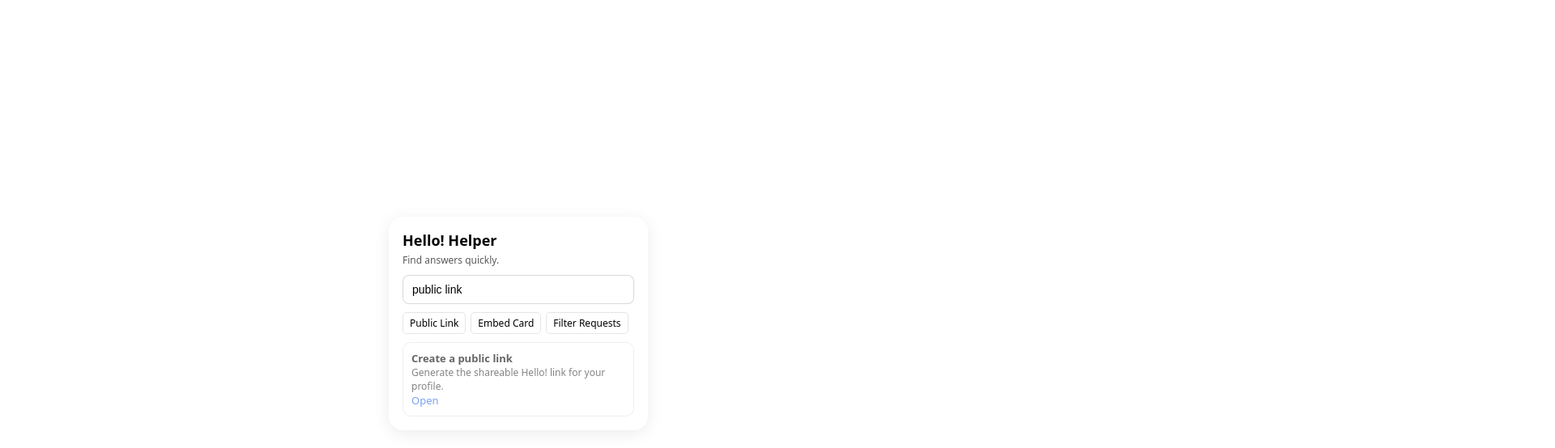
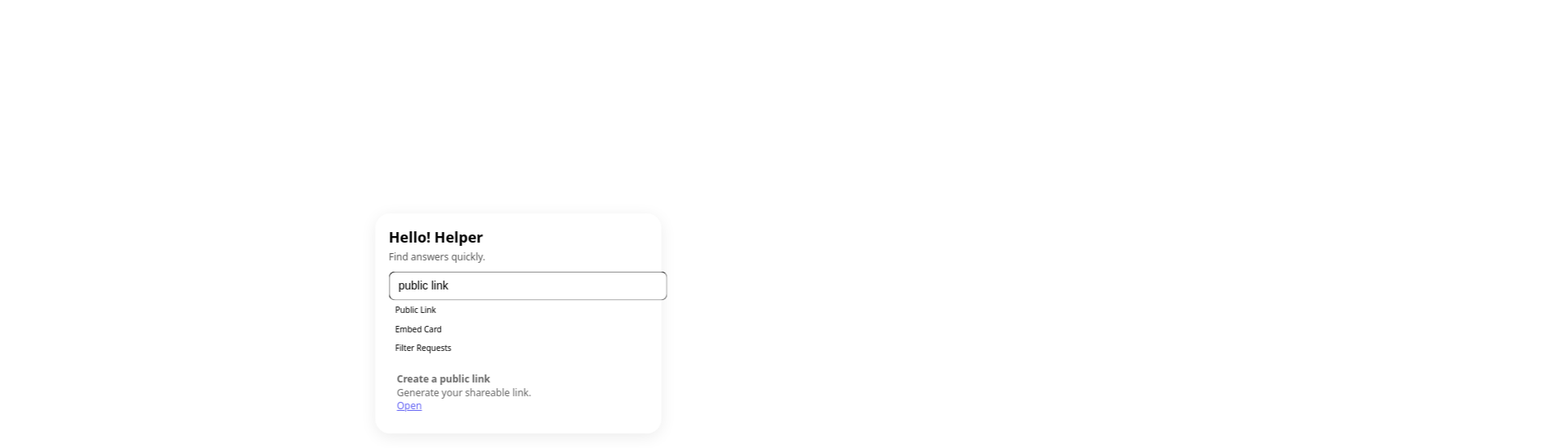
Before and after one commit to Socialeap/hello-helper, a plain HTML site: page index.html in a window 1280 px wide. Both pictures are taken after a click on the element "Public Link". Shown: the top 554 px of the page at 81% size, 1920 px wide, since content can reach past the window. Drawn offline with Linux system fonts and the light colour scheme.

Commit message:
Refactor styles and improve search functionality
Updated styles for improved layout and scaling. Enhanced search functionality and adjusted event handling for better user experience.

```diff
--- a/index.html
+++ b/index.html
@@ -6,7 +6,13 @@
 <title>Hello! Helper</title>
 
 <style>
-  * { box-sizing: border-box; }
+  /* HiDPI crisp rendering trick */
+  html {
+    transform: scale(0.5);          /* scale UI down, not iframe */
+    transform-origin: top left;
+    width: 200%;                     /* 2x internal render resolution */
+    height: 200%;
+  }
 
   body {
     font-family: system-ui, sans-serif;
@@ -16,79 +22,28 @@
     display: flex;
     align-items: center;
     justify-content: center;
-    height: 100vh;
+    height: 200vh; /* matches scaling */
   }
 
   .card {
-    width: 320px;  /* IMPORTANT: small on purpose → prevents blurring */
+    width: 640px; /* rendered at 2x */
     background: rgba(255,255,255,0.42);
     backdrop-filter: blur(14px) saturate(180%);
     -webkit-backdrop-filter: blur(14px) saturate(180%);
-    border-radius: 18px;
-    padding: 16px;
+    border-radius: 36px;
+    padding: 32px;
     border: 1px solid rgba(255,255,255,0.35);
-    box-shadow: 0 4px 20px rgba(0,0,0,0.08);
+    box-shadow: 0 8px 40px rgba(0,0,0,0.08);
   }
 
-  .title {
-    font-size: 18px;
-    font-weight: 600;
-    margin-bottom: 4px;
-  }
+  .title { font-size: 36px; font-weight: 600; margin-bottom: 8px; }
+  .subtitle { font-size: 24px; opacity: .65; margin-bottom: 20px; }
+  input { width:100%; padding:18px 22px; border-radius:16px; font-size: 28px; }
+  .chip { font-size:20px; padding:10px 16px; border-radius:10px; cursor:pointer; }
+  .result { font-size: 24px; padding:20px; border-radius:18px; }
+  .empty { font-size: 22px; opacity:.6; margin-top:16px; }
 
-  .subtitle {
-    font-size: 12px;
-    opacity: .65;
-    margin-bottom: 10px;
-  }
-
-  input {
-    width: 100%;
-    padding: 9px 11px;
-    border-radius: 8px;
-    border: 1px solid rgba(0,0,0,0.15);
-    background: rgba(255,255,255,0.85);
-    font-size: 14px;
-    outline: none;
-  }
-
-  .suggestions {
-    display: flex;
-    flex-wrap: wrap;
-    gap: 6px;
-    margin: 10px 0;
-  }
-
-  .chip {
-    background: rgba(255,255,255,0.65);
-    border: 1px solid rgba(0,0,0,0.1);
-    padding: 4px 8px;
-    border-radius: 5px;
-    font-size: 12px;
-    cursor: pointer;
-  }
-
-  .result {
-    margin-top: 8px;
-    padding: 10px;
-    border-radius: 10px;
-    border: 1px solid rgba(0,0,0,0.1);
-    background: rgba(255,255,255,0.75);
-    font-size: 13px;
-  }
-
-  .result-desc {
-    font-size: 12px;
-    opacity: 0.8;
-  }
-
-  a { color:#2563eb; text-decoration:none; }
-
-  .empty {
-    font-size: 12px;
-    opacity: .6;
-    margin-top: 8px;
-  }
+  /* (Same search logic and JS below ) */
 </style>
 </head>
 
@@ -102,7 +57,7 @@
   <div class="suggestions">
     <div class="chip" data-q="public link">Public Link</div>
     <div class="chip" data-q="embed card">Embed Card</div>
-    <div class="chip" data-q="filter">Filter Requests</div>
+    <div class="chip" data-q="filter requests">Filter Requests</div>
   </div>
 
   <div id="results" class="empty">Start typing or tap a suggestion.</div>
@@ -110,66 +65,42 @@
 
 <script>
 const knowledgeIndex = [
-  {
-    title: "Create a public link",
-    url: "#",
-    desc: "Generate the shareable Hello! link for your profile.",
-    tags: ["public", "link", "profile", "url"]
-  },
-  {
-    title: "Embed your Signature Card",
-    url: "#",
-    desc: "Add your card to any website using iframe or HTML.",
-    tags: ["embed", "iframe", "html", "card"]
-  },
-  {
-    title: "Filter LinkUp requests",
-    url: "#",
-    desc: "Learn how the system blocks spam and low-quality requests.",
-    tags: ["filter", "linkup", "requests", "spam"]
-  }
+  { title:"Create a public link", url:"#", desc:"Generate your shareable link.", tags:["public","link","profile"]},
+  { title:"Embed your Signature Card", url:"#", desc:"Add your card to a website.", tags:["embed","iframe","html"]},
+  { title:"Filter LinkUp requests", url:"#", desc:"Learn how spam is blocked.", tags:["filter","spam","requests"]},
 ];
 
 function tokenize(t){ return t.toLowerCase().split(/\W+/).filter(Boolean); }
-
-function score(entry,q){
+function score(e,q){
   const qT = tokenize(q);
-  const eTokens = tokenize(entry.title + " " + entry.desc + " " + entry.tags.join(" "));
-  return qT.reduce((s,t)=>s+(eTokens.includes(t)?3:0),0);
+  const eT = tokenize(e.title+" "+e.desc+" "+e.tags.join(" "));
+  return qT.reduce((s,t)=>s+(eT.includes(t)?3:0),0);
+}
+function search(q){
+  return knowledgeIndex.map(e=>({...e,score:score(e,q)}))
+    .filter(e=>e.score>0).sort((a,b)=>b.score-a.score);
 }
 
-function search(q){
-  return knowledgeIndex
-    .map(e=>({...e,score:score(e,q)}))
-    .filter(e=>e.score>0)
-    .sort((a,b)=>b.score-a.score);
-}
-
-const input = document.getElementById("query");
-const results = document.getElementById("results");
-
-input.addEventListener("input", () => {
-  const q = input.value.trim();
-  if (!q) return results.innerHTML = '<div class="empty">Start typing…</div>';
-  const r = search(q);
-  if (!r.length) return results.innerHTML = '<div class="empty">No results.</div>';
-
-  results.innerHTML = r.map(e => `
+const input=document.getElementById("query");
+const results=document.getElementById("results");
+input.addEventListener("input",()=>{
+  const q=input.value.trim();
+  if(!q)return results.innerHTML='<div class="empty">Start typing…</div>';
+  const r=search(q);
+  if(!r.length)return results.innerHTML='<div class="empty">No results.</div>';
+  results.innerHTML=r.map(e=>`
     <div class="result">
       <strong>${e.title}</strong><br>
-      <div class="result-desc">${e.desc}</div>
+      <span>${e.desc}</span><br>
       <a href="${e.url}" target="_blank">Open</a>
     </div>
   `).join("");
 });
-
-document.querySelectorAll(".chip").forEach(chip => {
-  chip.addEventListener("click", () => {
-    const q = chip.dataset.q;
-    input.value = q;
-    input.dispatchEvent(new Event("input"));
-  });
+document.querySelectorAll(".chip").forEach(c=>c.onclick=()=>{
+  input.value=c.dataset.q;
+  input.dispatchEvent(new Event("input"));
 });
 </script>
+
 </body>
 </html>
```
